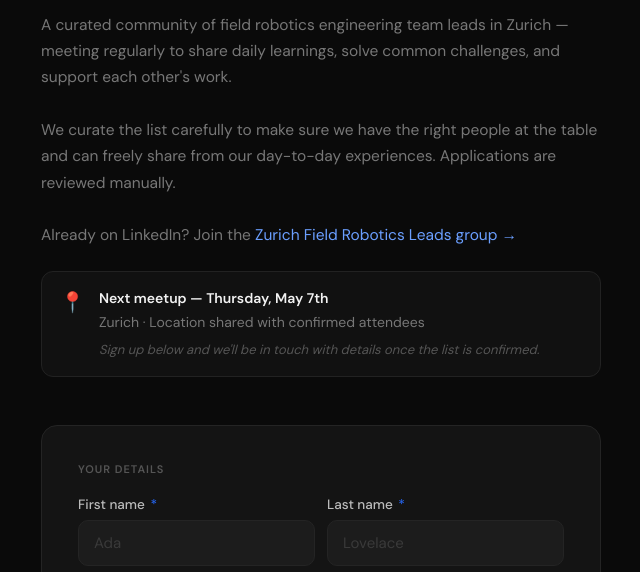
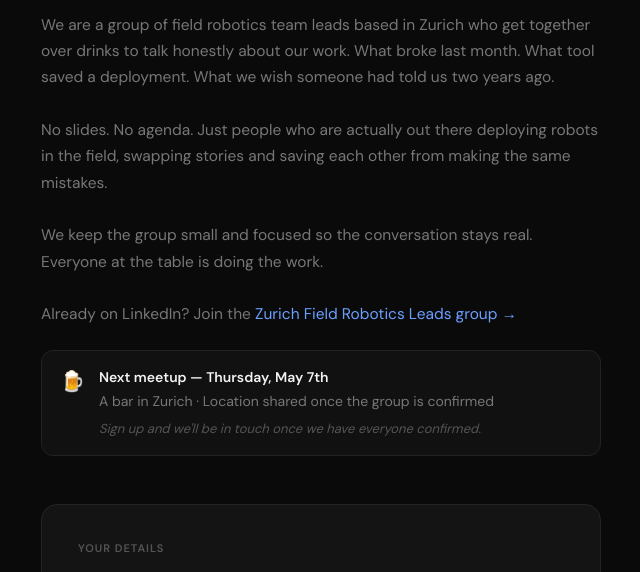
Before and after one commit to Lumics/zrh-field-leads-form, a plain HTML site: page index.html in a window 1280 px wide. Shown: the part 199-771 px from the top of the page, without its empty margins (319-959 px from the left). Drawn offline with Linux system fonts and the light colour scheme.

Commit message:
copy: honest human-written text, beer emoji, Quorum-approved

```diff
--- a/index.html
+++ b/index.html
@@ -359,19 +359,21 @@
       </div>
       <h1>Zurich Field<br>Robotics Leads</h1>
       <p class="subtitle">
-        A curated community of field robotics engineering team leads in Zurich — meeting regularly to share daily learnings, solve common challenges, and support each other's work.
+        We are a group of field robotics team leads based in Zurich who get together over drinks to talk honestly about our work. What broke last month. What tool saved a deployment. What we wish someone had told us two years ago.
         <br><br>
-        We curate the list carefully to make sure we have the right people at the table and can freely share from our day-to-day experiences. Applications are reviewed manually.
+        No slides. No agenda. Just people who are actually out there deploying robots in the field, swapping stories and saving each other from making the same mistakes.
+        <br><br>
+        We keep the group small and focused so the conversation stays real. Everyone at the table is doing the work.
         <br><br>
         Already on LinkedIn? Join the <a href="https://www.linkedin.com/groups/17869025/" target="_blank">Zurich Field Robotics Leads group →</a>
       </p>
 
       <div class="event-card">
-        <div class="event-icon">📍</div>
+        <div class="event-icon">🍺</div>
         <div class="event-details">
           <div class="event-title">Next meetup — Thursday, May 7th</div>
-          <div class="event-meta">Zurich · Location shared with confirmed attendees</div>
-          <div class="event-note">Sign up below and we'll be in touch with details once the list is confirmed.</div>
+          <div class="event-meta">A bar in Zurich · Location shared once the group is confirmed</div>
+          <div class="event-note">Sign up and we'll be in touch once we have everyone confirmed.</div>
         </div>
       </div>
     </div>
@@ -462,7 +464,7 @@
       </div>
     </div>
 
-    <p class="footer-note">We curate attendance to keep the conversation focused and valuable.<br>Location will be shared with confirmed attendees only.</p>
+    <p class="footer-note">We review every application to keep the group focused.<br>Location shared with confirmed attendees only.</p>
   </div>
 
   <script>
```
